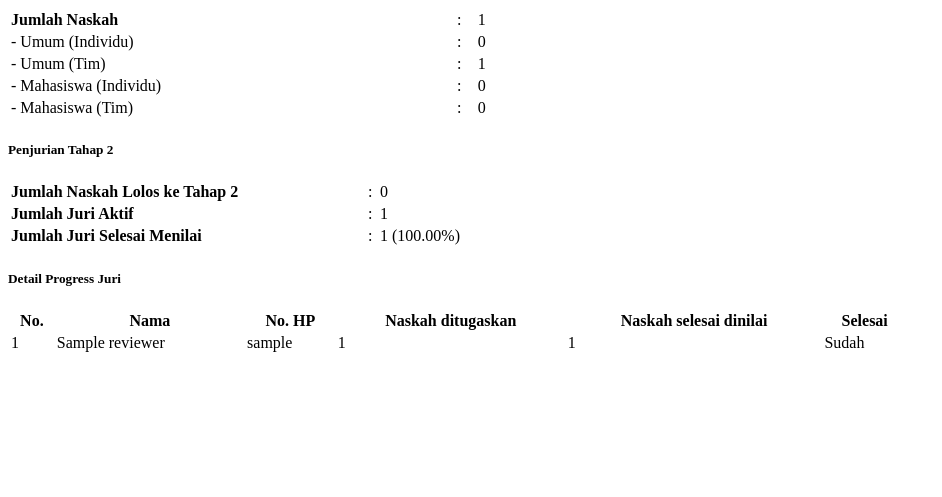
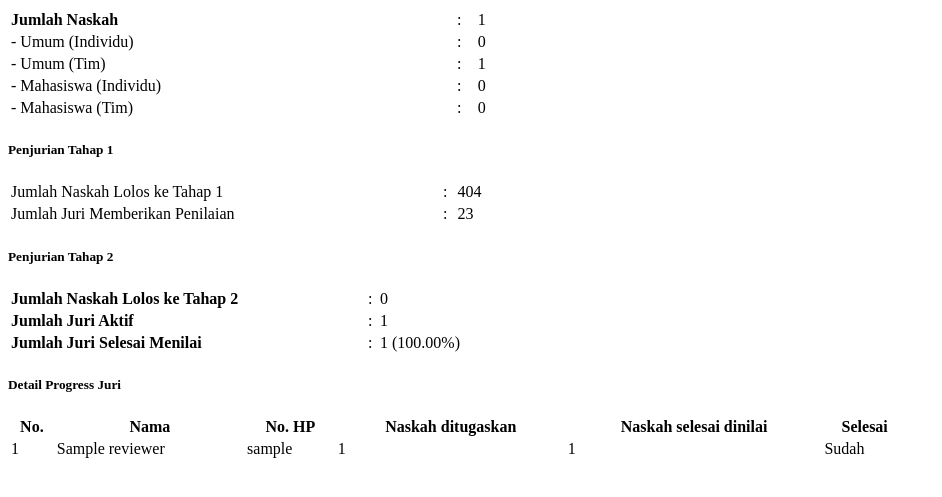
Before and after one commit to GottfriedCP/pb-awards, a Django app: page /hx/get-stats/ in a window 1280 px wide. Shown: the top 497 px of the page, without its empty margins (0-942 px from the left). Run offline with Django 5.2, Linux system fonts and the light colour scheme; tables that the repository leaves empty hold one stand-in row (values such as "Sample post"); parts of the project's set-up code (start-up, migrations or seed data) failed here and were passed over; some libraries are stand-ins or nearby versions.

Commit message:
txt stat

```diff
--- a/hp_awards/templates/hp_awards/htmx/stats.html
+++ b/hp_awards/templates/hp_awards/htmx/stats.html
@@ -23,6 +23,20 @@
         <td> - Mahasiswa (Tim)</td>
         <td>:</td>
         <td>{{ kategori_mhs_tim }}</td>
+    </tr>
+</table>
+
+<h5 class="mt-3">Penjurian Tahap 1</h5>
+<table class="table table-sm table-borderless" style="width: 500px; max-width: 80vw;">
+    <tr>
+        <td>Jumlah Naskah Lolos ke Tahap 1</td>
+        <td>:</td>
+        <td>404</td>
+    </tr>
+    <tr>
+        <td>Jumlah Juri Memberikan Penilaian</td>
+        <td>:</td>
+        <td>23</td>
     </tr>
 </table>
 
```
